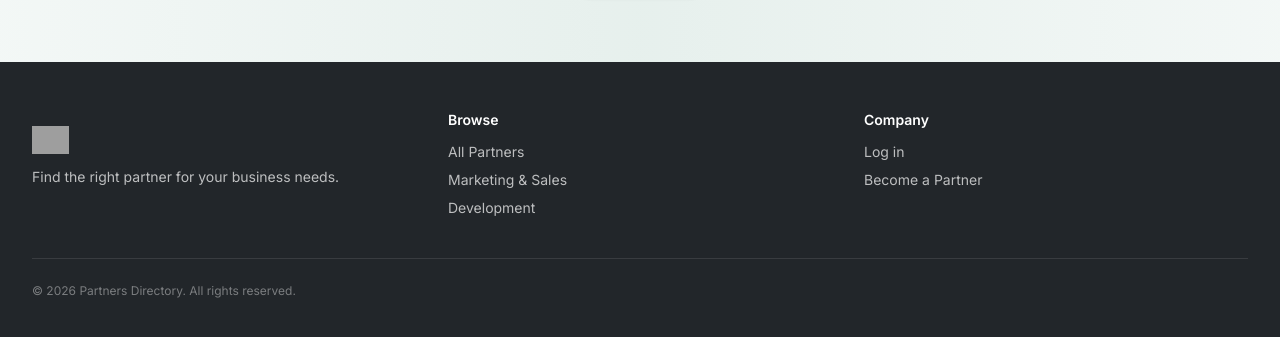
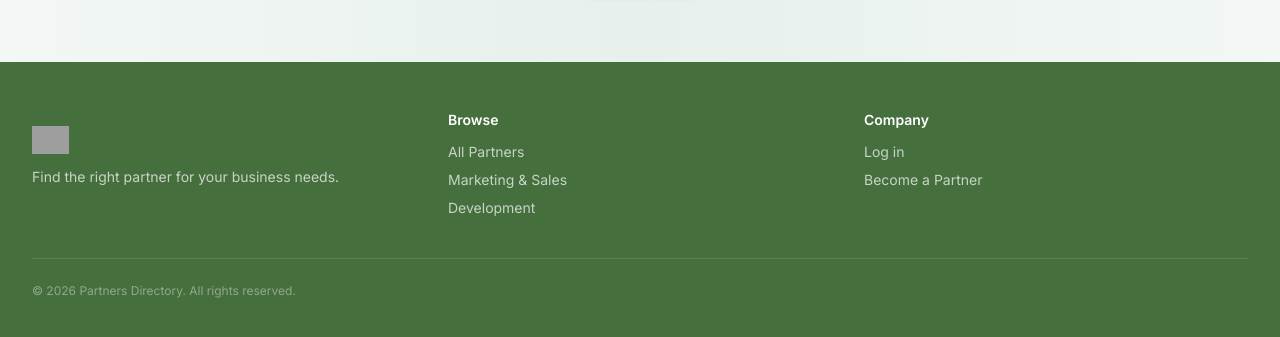
Before and after one commit to sfabunmi993-cloud/shopify-directory, a React (Vite) app: page / in a window 1280 px wide. Shown: the part 1205-1542 px from the top of the page. Built offline with nearby package versions, Linux system fonts and the light colour scheme; no server answers; grey boxes are pictures that could not be loaded.

Commit message:
Visual edits

```diff
--- a/src/pages/Home.jsx
+++ b/src/pages/Home.jsx
@@ -115,7 +115,7 @@ export default function Home() {
       </section>
 
       {/* Footer */}
-      <footer className="bg-foreground text-white/70 py-12">
+      <footer className="text-white/70 py-12 bg-[#466f3e]">
         <div className="max-w-7xl mx-auto px-4 sm:px-6 lg:px-8">
           <div className="grid sm:grid-cols-3 gap-8">
             <div>
```
